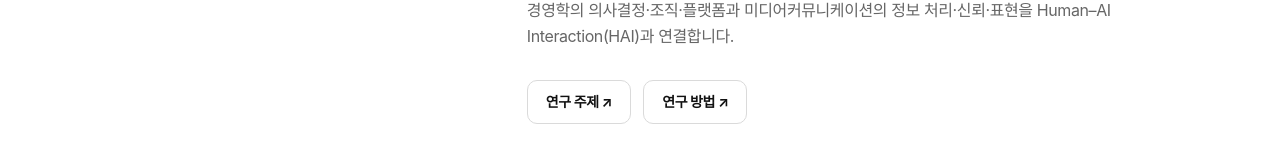
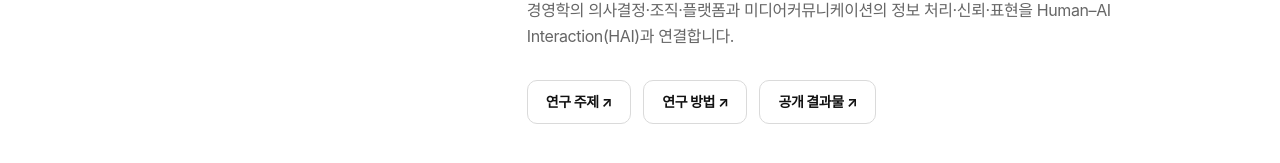
Before and after one commit to Jxny0ung/ddalkak-lab-hai, a Next.js app: page /about in a window 1280 px wide. Shown: the part 789-952 px from the top of the page. Built offline with nearby package versions, Linux system fonts and the light colour scheme.

Commit message:
feat(about): link verifiable outputs without inventing team achievements

```diff
--- a/src/app/about/page.tsx
+++ b/src/app/about/page.tsx
@@ -33,7 +33,7 @@ export default function AboutPage() {
               <p>AI로 만든 앱, 도구, 대시보드, 인터페이스를 그대로 소비하지 않고 작은 단위로 다시 구현합니다. 만드는 과정에서 실무 문제 해결과 학문적 탐구를 함께 배우는 학부 연구생 중심의 공간입니다.</p>
               <h3>어떤 질문을 다루나요?</h3>
               <p>경영학의 의사결정·조직·플랫폼과 미디어커뮤니케이션의 정보 처리·신뢰·표현을 Human–AI Interaction(HAI)과 연결합니다.</p>
-              <div className="sl-actions"><Link className="sl-btn sl-btn-outline" href="/research">연구 주제 ↗</Link><Link className="sl-btn sl-btn-outline" href="/methods">연구 방법 ↗</Link></div>
+              <div className="sl-actions"><Link className="sl-btn sl-btn-outline" href="/research">연구 주제 ↗</Link><Link className="sl-btn sl-btn-outline" href="/methods">연구 방법 ↗</Link><Link className="sl-btn sl-btn-outline" href="/outputs">공개 결과물 ↗</Link></div>
             </div>
           </div>
         </section>
```
